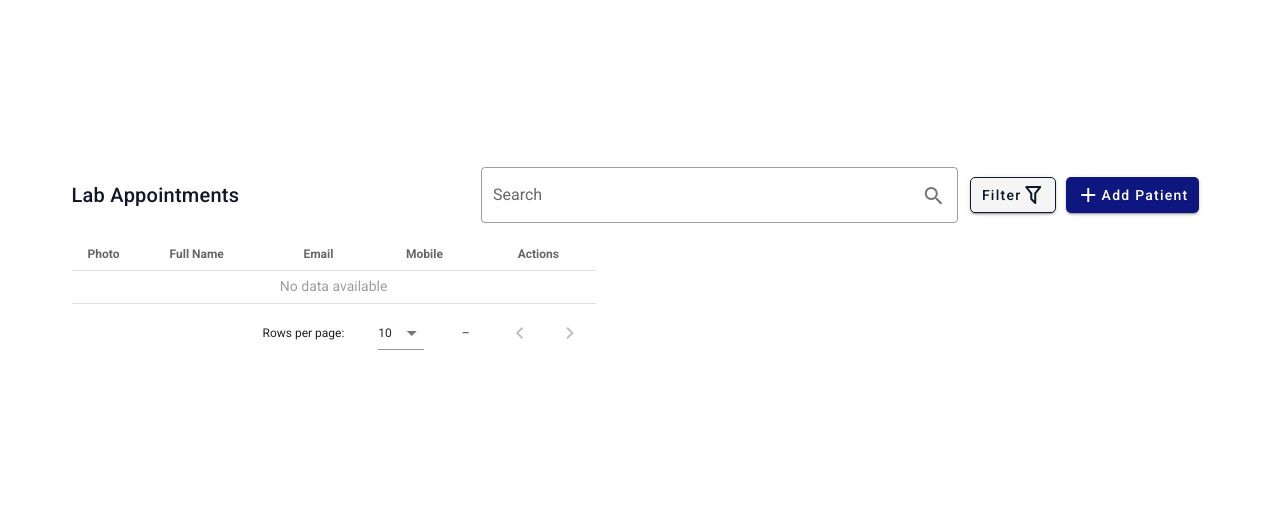
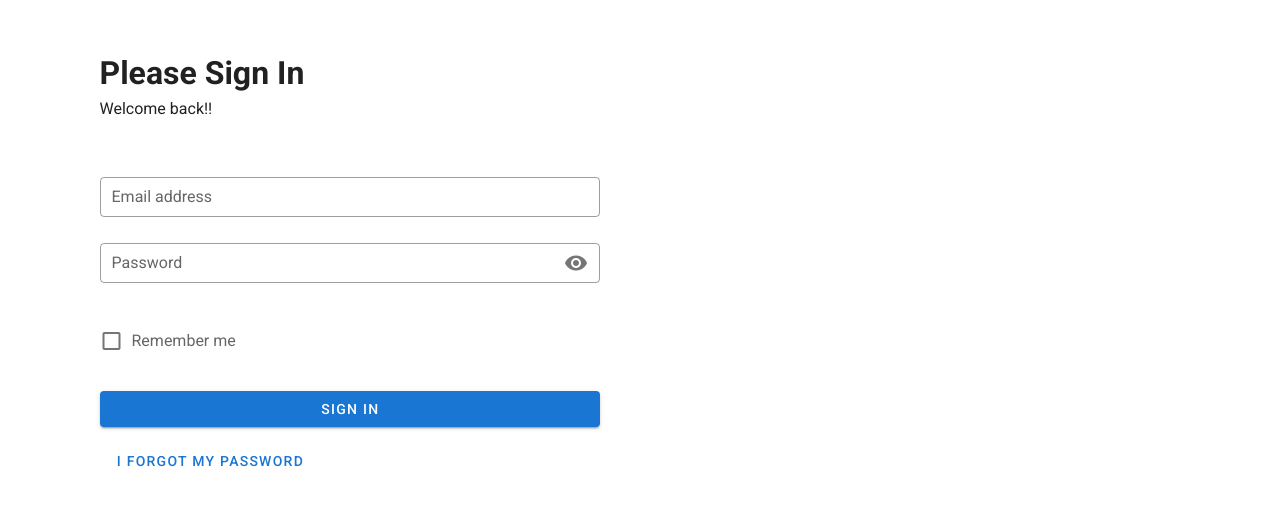
Before and after one commit to KarimRC-U/Proyecto-ERP-Frontend, a Nuxt app: page / in a window 1280 px wide. Shown: the part 136-642 px from the top of the page. Built offline with nearby package versions, Linux system fonts and the light colour scheme; no server answers.

Commit message:
Se termina LoginForm y index

```diff
--- /dev/null
+++ b/components/auth/LoginForm.vue
@@ -0,0 +1,100 @@
+<template>
+  <v-container
+    class="d-flex justify-center align-center fill-height"
+    fluid
+  >
+    <v-row>
+      <v-col cols="12" md="6" class="d-flex flex-column justify-center px-10">
+        <div class="mb-10">
+          <h1 class="font-weight-bold">Please Sign In</h1>
+          <p>Welcome back!!</p>
+        </div>
+        <v-form v-model="valid" @submit.prevent="submitForm" lazy-validation>
+          <v-text-field
+            label="Email address"
+            v-model="email"
+            :rules="emailRules"
+            outlined
+            dense
+            required
+          />
+          <v-text-field
+            label="Password"
+            v-model="password"
+            :rules="passwordRules"
+            :type="showPassword ? 'text' : 'password'"
+            outlined
+            dense
+            required
+            append-icon="mdi-eye"
+            @click:append="showPassword = !showPassword"
+          />
+          <v-checkbox
+            v-model="rememberMe"
+            label="Remember me"
+          />
+          <v-btn
+            :disabled="!valid"
+            color="primary"
+            type="submit"
+            class="my-4"
+            block
+          >
+            Sign In
+          </v-btn>
+          <v-btn
+            text
+            color="primary"
+            @click="forgotPassword"
+          >
+            I forgot my password
+          </v-btn>
+        </v-form>
+      </v-col>
+      <v-col cols="12" md="6" class="pa-0">
+        <v-img
+          src="/images/login-background.jpg"
+          height="100%"
+          contain
+        ></v-img>
+      </v-col>
+    </v-row>
+  </v-container>
+</template>
+
+<script>
+export default {
+  data() {
+    return {
+      email: '',
+      password: '',
+      rememberMe: false,
+      showPassword: false,
+      valid: false,
+      emailRules: [
+        v => !!v || 'Email is required',
+        v => /.+@.+\..+/.test(v) || 'E-mail must be valid',
+      ],
+      passwordRules: [
+        v => !!v || 'Password is required',
+      ],
+    }
+  },
+  methods: {
+    submitForm() {
+      // Aquí va tu lógica para iniciar sesión
+      alert(`Email: ${this.email}, Password: ${this.password}`);
+    },
+    forgotPassword() {
+      // Redirige o abre modal para recuperar contraseña
+      alert('Forgot password clicked');
+    },
+  }
+}
+</script>
+
+<style scoped>
+.v-container {
+  height: 100vh;
+}
+</style>
--- a/components/auth/loginUser.vue
+++ /dev/null
@@ -1,57 +0,0 @@
-<template>
-  <v-card class="mx-auto" max-width="400">
-    <v-card-title class="text-h5">
-      Iniciar Sesion
-    </v-card-title>
-    <v-card-text>
-      <v-form ref="form">
-        <v-text-field
-          v-model="user.usuario"
-          label="Usuario"
-          required
-        />
-        <v-text-field
-          v-model="user.password"
-          label="Password"
-          required
-          type="password"
-        />
-      </v-form>
-    </v-card-text>
-    <v-card-actions>
-      <v-btn color="primary" @click="login">
-        Ingresar
-      </v-btn>
-    </v-card-actions>
-  </v-card>
-</template>
-
-<script>
-export default {
-  data () {
-    return {
-      user: {
-        usuario: '',
-        password: ''
-      }
-    }
-  },
-  methods: {
-    async login () {
-      try {
-        await this.$auth.loginWith('local', {
-          data: this.user
-        })
-        // this.$router.push('/principal')
-      } catch (error) {
-        console.log('@@@ error => ', error)
-        const errorMessage = error.response?.data?.message || 'Ocurrio un error al tratar de ingresar'
-        this.$store.dispatch('alert/triggerAlert', {
-          message: errorMessage,
-          type: 'error'
-        })
-      }
-    }
-  }
-}
-</script>
--- a/components/loginUser.vue
+++ /dev/null
@@ -1,57 +0,0 @@
-<template>
-  <v-card class="mx-auto" max-width="400" color="blue lighten-5">
-    <v-card-title class="text-h5">
-      Iniciar Sesion
-    </v-card-title>
-    <v-card-text>
-      <v-form ref="form">
-        <v-text-field
-          v-model="user.usuario"
-          label="Usuario"
-          required
-        />
-        <v-text-field
-          v-model="user.password"
-          label="Password"
-          required
-          type="password"
-        />
-      </v-form>
-    </v-card-text>
-    <v-card-actions>
-      <v-btn color="primary" @click="login">
-        Ingresar
-      </v-btn>
-    </v-card-actions>
-  </v-card>
-</template>
-
-<script>
-export default {
-  data () {
-    return {
-      user: {
-        usuario: '',
-        password: ''
-      }
-    }
-  },
-  methods: {
-    async login () {
-      try {
-        await this.$auth.loginWith('local', {
-          data: this.user
-        })
-        this.$router.push('/principal')
-      } catch (error) {
-        console.log('@@@ error => ', error)
-        const errorMessage = error.response?.data?.message || 'Ocurrio un error al tratar de ingresar'
-        this.$store.dispatch('alert/triggerAlert', {
-          message: errorMessage,
-          type: 'error'
-        })
-      }
-    }
-  }
-}
-</script>
--- a/package.json
+++ b/package.json
@@ -12,6 +12,8 @@
     "lintfix": "npm run lint:js -- --fix"
   },
   "dependencies": {
+    "@mdi/font": "^7.4.47",
+    "@nuxtjs/auth-next": "^5.0.0-1667386184.dfbbb54",
     "@nuxtjs/axios": "^5.13.6",
     "core-js": "^3.25.3",
     "fronted-node-firebase": "file:",
--- a/pages/index.vue
+++ b/pages/index.vue
@@ -1,16 +1,13 @@
 <template>
-  <v-container>
-    <login-user />
-  </v-container>
+  <LoginForm />
 </template>
 
 <script>
-// import loginUser from '~/components/auth/loginUser.vue'
-import loginUser from '~/components/patients/patientsAll.vue'
+import LoginForm from '~/components/auth/LoginForm.vue'
+
 export default {
-  name: 'IndexPage',
   components: {
-    loginUser
+    LoginForm
   }
 }
 </script>
```
Also changed, not shown: static/images/login-background.jpg (added), 1 other file (tests, documents, lock files or other folders).
